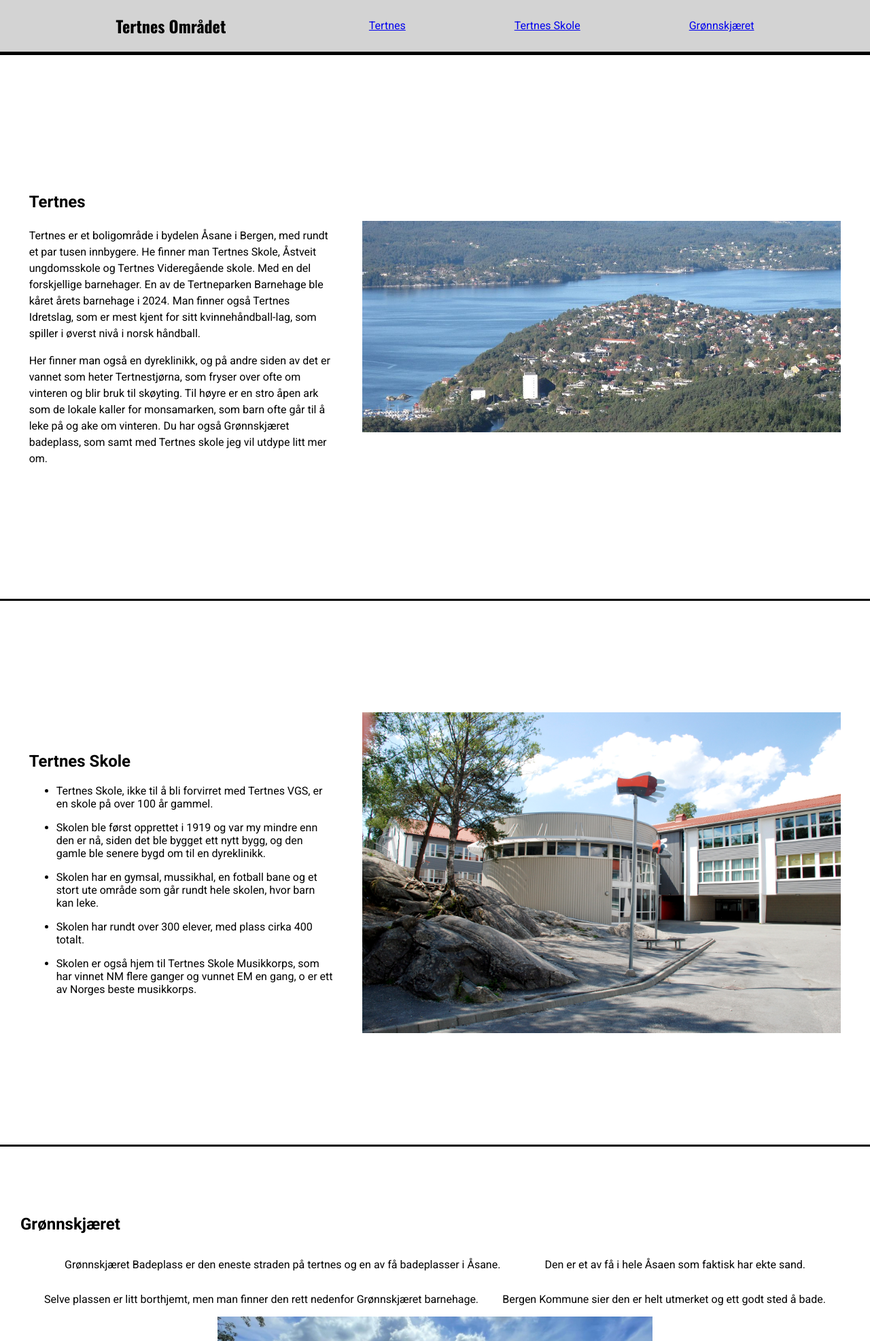
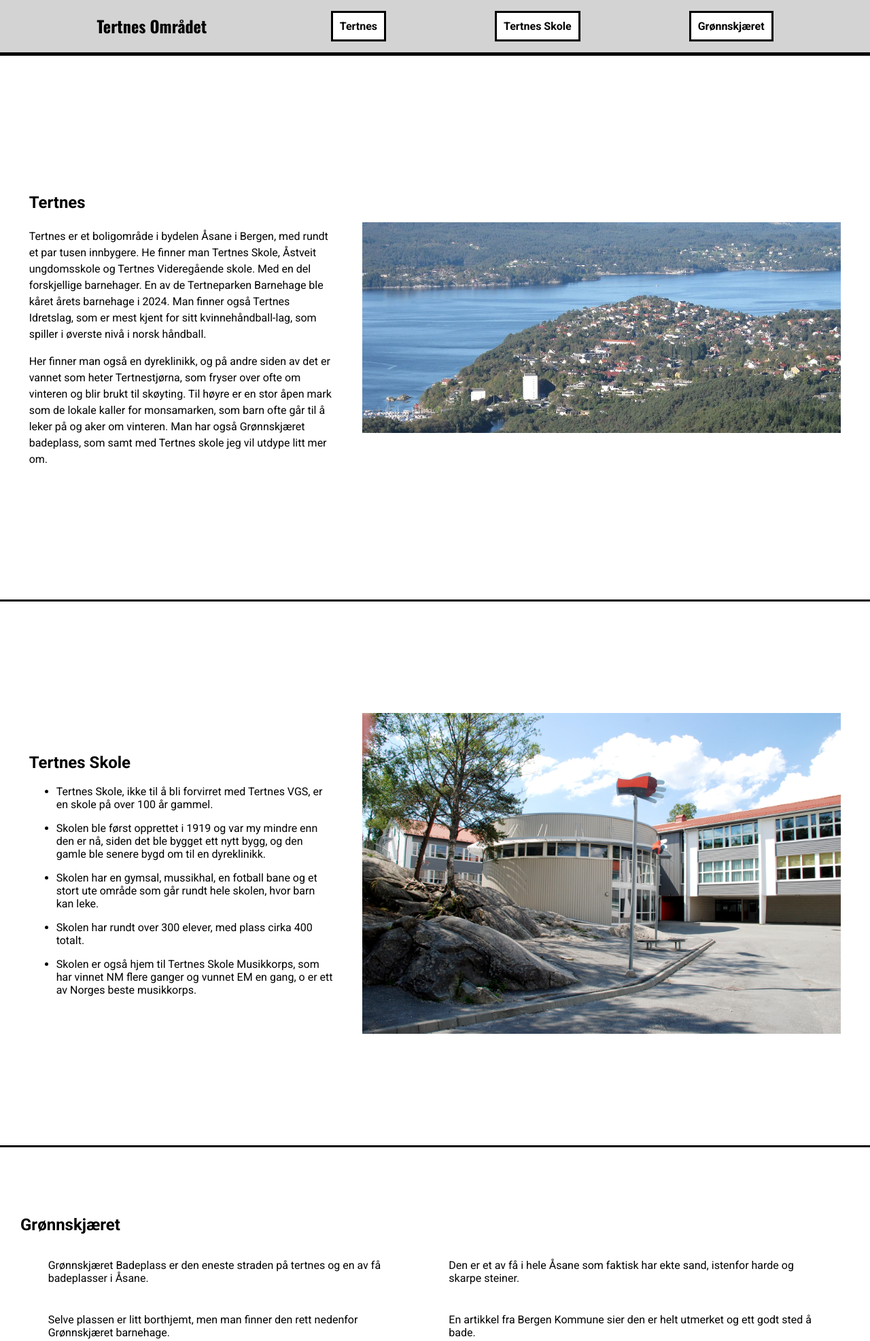
Before and after one commit to Martin-koder1/Kurs-Oppgave-5, a website: page index.html in a window 1280 px wide. Shown: the top 1973 px of the page at 68% size. Drawn offline with nearby package versions, Linux system fonts and the light colour scheme.

Commit message:
spelling mistakes and adjusted visuals

```diff
--- a/index.html
+++ b/index.html
@@ -32,9 +32,9 @@
       <section id="Tertnes" class="TertnesSection">
         <div class="TertnesText">
           <h2>Tertnes</h2>
-          <p>Tertnes er et boligområde i bydelen Åsane i Bergen, med rundt et par tusen innbygere. He finner man Tertnes Skole, Åstveit ungdomsskole og Tertnes Videregående skole. Med en del forskjellige barnehager. En av de Tertneparken Barnehage ble kåret årets barnehage i 2024. Man finner også Tertnes Idretslag, som er mest kjent for sitt kvinnehåndball-lag, som spiller i øverst nivå i norsk håndball.</p>
+          <p>Tertnes er et boligområde i bydelen Åsane i Bergen, med rundt et par tusen innbygere. He finner man Tertnes Skole, Åstveit ungdomsskole og Tertnes Videregående skole. Med en del forskjellige barnehager. En av de Tertneparken Barnehage ble kåret årets barnehage i 2024. Man finner også Tertnes Idretslag, som er mest kjent for sitt kvinnehåndball-lag, som spiller i øverste nivå i norsk håndball.</p>
 
-          <p>Her finner man også en dyreklinikk, og på andre siden av det er vannet som heter Tertnestjørna, som fryser over ofte om vinteren og blir bruk til skøyting. Til høyre er en stro åpen ark som de lokale kaller for monsamarken, som barn ofte går til å leke på og ake om vinteren. Du har også Grønnskjæret badeplass, som samt med Tertnes skole jeg vil utdype litt mer om.</p>
+          <p>Her finner man også en dyreklinikk, og på andre siden av det er vannet som heter Tertnestjørna, som fryser over ofte om vinteren og blir brukt til skøyting. Til høyre er en stor åpen mark som de lokale kaller for monsamarken, som barn ofte går til å leker på og aker om vinteren. Man har også Grønnskjæret badeplass, som samt med Tertnes skole jeg vil utdype litt mer om.</p>
         </div>
         <img class="TertnesImage" src="/Images/Tertnes.jpg" alt="">
       </section>
@@ -59,12 +59,12 @@
       <section id="Grønn" class="GrønnSection">
         <h2 class="GrønnHeader">Grønnskjæret</h2>
         <div class="GrønnText">
-          <p>Grønnskjæret Badeplass er den eneste straden på tertnes og en av få badeplasser i Åsane.</p>
-          <p>Den er et av få i hele Åsaen som faktisk har ekte sand.</p>
+          <p class="TextSpacing">Grønnskjæret Badeplass er den eneste straden på tertnes og en av få badeplasser i Åsane.</p>
+          <p class="TextSpacing">Den er et av få i hele Åsane som faktisk har ekte sand, istenfor harde og skarpe steiner.</p>
         </div>
         <div class="GrønnText">
-          <p>Selve plassen er litt borthjemt, men man finner den rett nedenfor Grønnskjæret barnehage. </p>
-          <p>Bergen Kommune sier den er helt utmerket og ett godt sted å bade.</p>
+          <p class="TextSpacing">Selve plassen er litt borthjemt, men man finner den rett nedenfor Grønnskjæret barnehage. </p>
+          <p class="TextSpacing">En artikkel fra Bergen Kommune sier den er helt utmerket og ett godt sted å bade.</p>
         </div>
         <img class="GrønnImage" src="/Images/Grønnskjæret.jpg" alt="">
       </section>
--- a/style.css
+++ b/style.css
@@ -24,6 +24,21 @@ header {
     display: flex;
     gap: 10em;
     align-items: center;
+}
+
+a {
+    color: black;
+    background: rgb(255, 255, 255);
+    text-decoration: none;
+    border: 3px solid black;
+    padding: 10px;
+    font-weight: bold;
+}
+
+a:hover {
+    color: blue;
+    border: solid 3px blue;
+    border-radius: 5%;
 }
 
 section {
@@ -68,6 +83,7 @@ section {
 .GrønnHeader {
     padding-top: 80px;
     padding-left: 30px;
+    padding-bottom: 0;
 }
 
 .GrønnText {
@@ -76,10 +92,15 @@ section {
     justify-content: space-evenly;
     padding-left: 30px;
     padding-right: 30px;
+    padding-bottom: 10px;
+}
+
+.TextSpacing {
+    width: 45%;
 }
 
 .GrønnImage {
-    width: 50%;
+    height: 60%;
     display: block;
     margin-left: auto;
     margin-right: auto;
```
